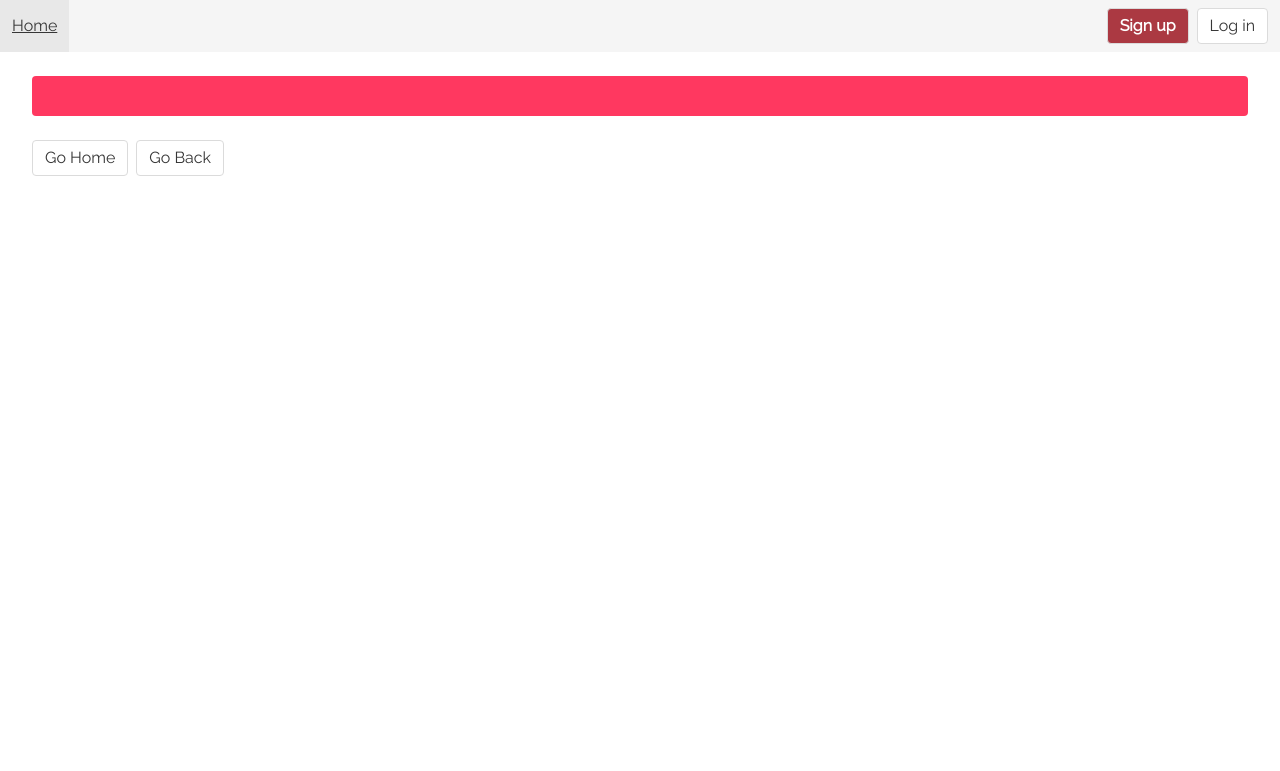
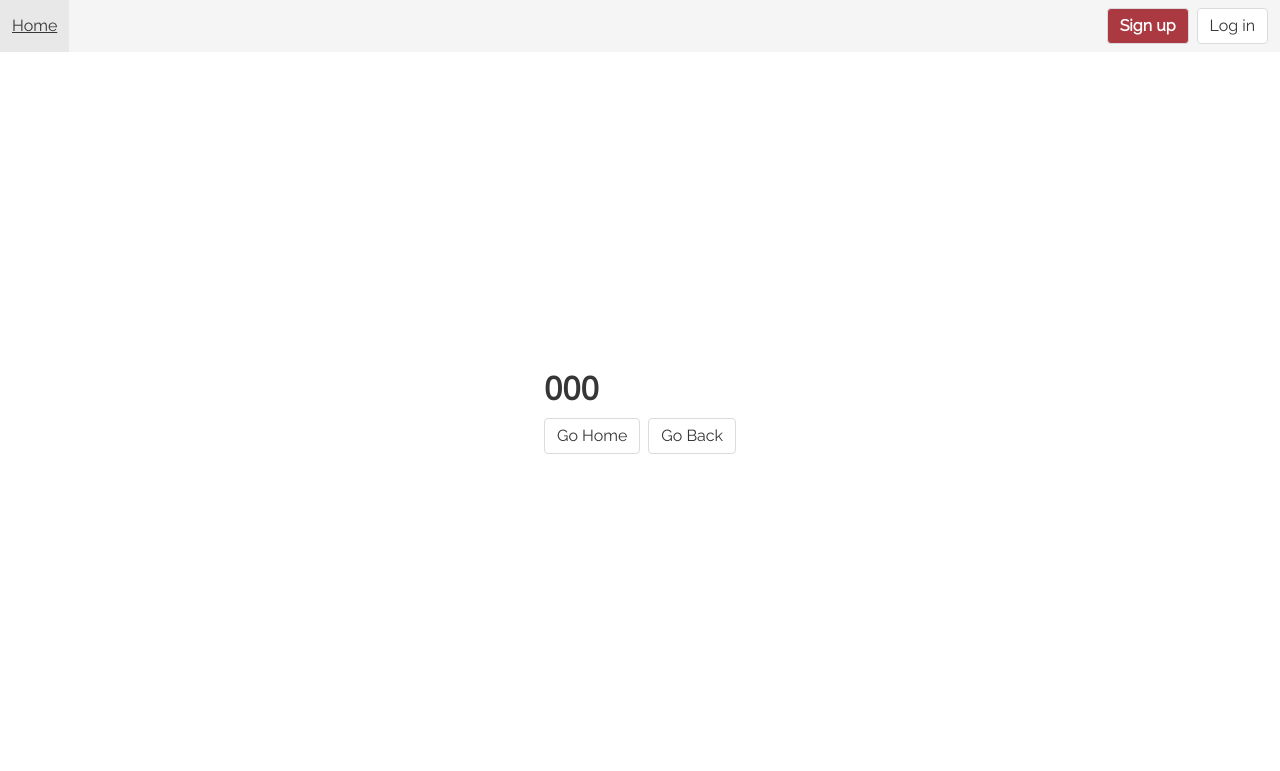
Before and after one commit to Kevin-Liu-01/OMMC-Math-Comp, a Flask app: template templates/errors/client.html in a window 1280 px wide. Shown: the top 771 px of the page. Run offline with Flask 2, Linux system fonts and the light colour scheme; the template is opened without the code that fills it: most values are stand-ins (such as "Sample title", 1, 10 or a date in 2020); some libraries are stand-ins or nearby versions.

Commit message:
revamp 404 page

```diff
--- a/static/style.css
+++ b/static/style.css
@@ -15,6 +15,24 @@
   top: 0.5em;
   right: 0.75em;
   position: absolute;
+}
+
+.center-container {
+  position: relative;
+  height: 90vh;
+}
+
+.center-item {
+  margin: 0;
+  position: absolute;
+  top: 50%;
+  left: 50%;
+  -ms-transform: translate(-50%, -50%);
+  transform: translate(-50%, -50%);
+}
+
+.client {
+  padding-bottom: 1vh;
 }
 
 #control {
--- a/templates/errors/client.html
+++ b/templates/errors/client.html
@@ -1,11 +1,16 @@
 {%- extends "master.html" %}
 
 {%- block main %}
-  <br />
-  <div class="container is-fluid">
-    <div class="notification is-danger">
+  <div class="container is-fluid center-container">
+    <div class="center-item">
+      <hgroup class="client">
+        <p class="title">
+          {{ code }}
+        </p>
+        <p class="subtitle">
           {{ message }}
-    </div>
+        </p>
+      </hgroup>
 
       <div class="buttons">
         <a class="button is-grey-lighter" href="/">
@@ -16,6 +21,7 @@
         </a>
       </div>
     </div>
+  </div>
 
   <script>
     function back() {
--- a/wsgi.py
+++ b/wsgi.py
@@ -19,16 +19,18 @@
     def does_not_exist(err):
         return render_template(
             "errors/client.html",
-            title="403 Forbidden",
-            message="You do not have access to this page."
+            code = "403",
+            title = "403 Forbidden",
+            message = "You do not have access to this page."
         ), 403
 
     @app.errorhandler(404)
     def does_not_exist(err):
         return render_template(
             "errors/client.html",
-            title="404 Not Found",
-            message="Page not found."
+            code = "404",
+            title = "404 Not Found",
+            message = "Page not found."
         ), 404
 
     @app.errorhandler(500)
```
Also changed, not shown: 1 other file. Lines whose indentation alone changed are shown as unchanged.
